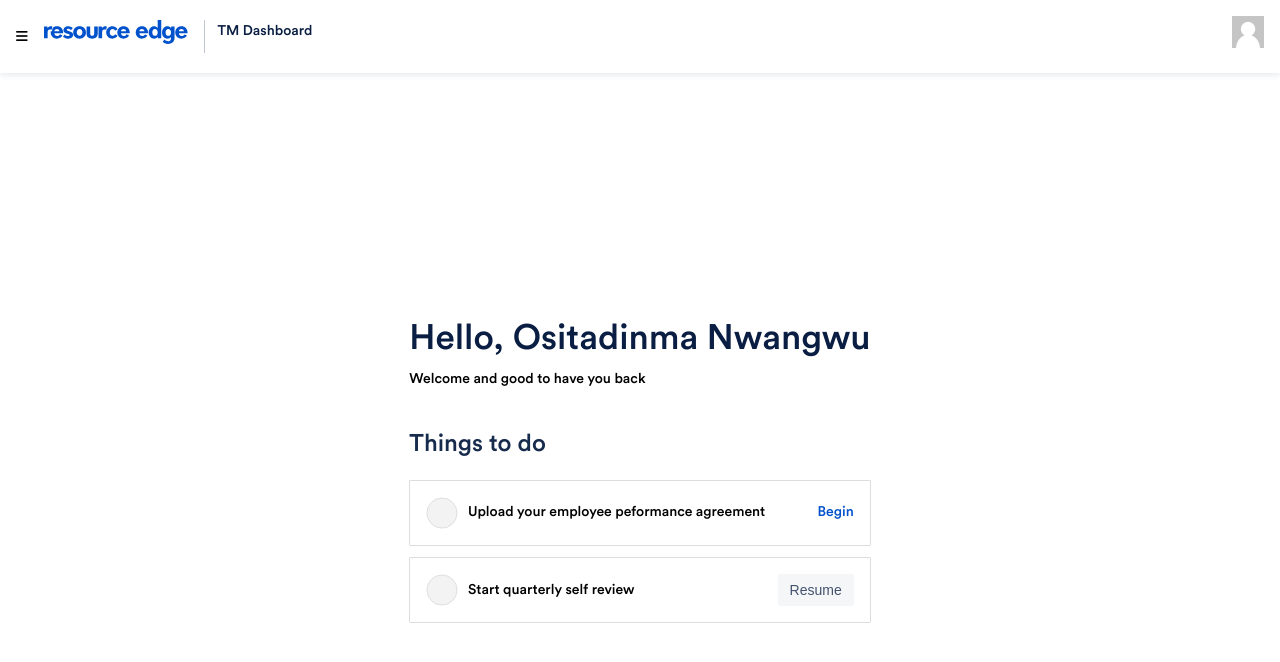
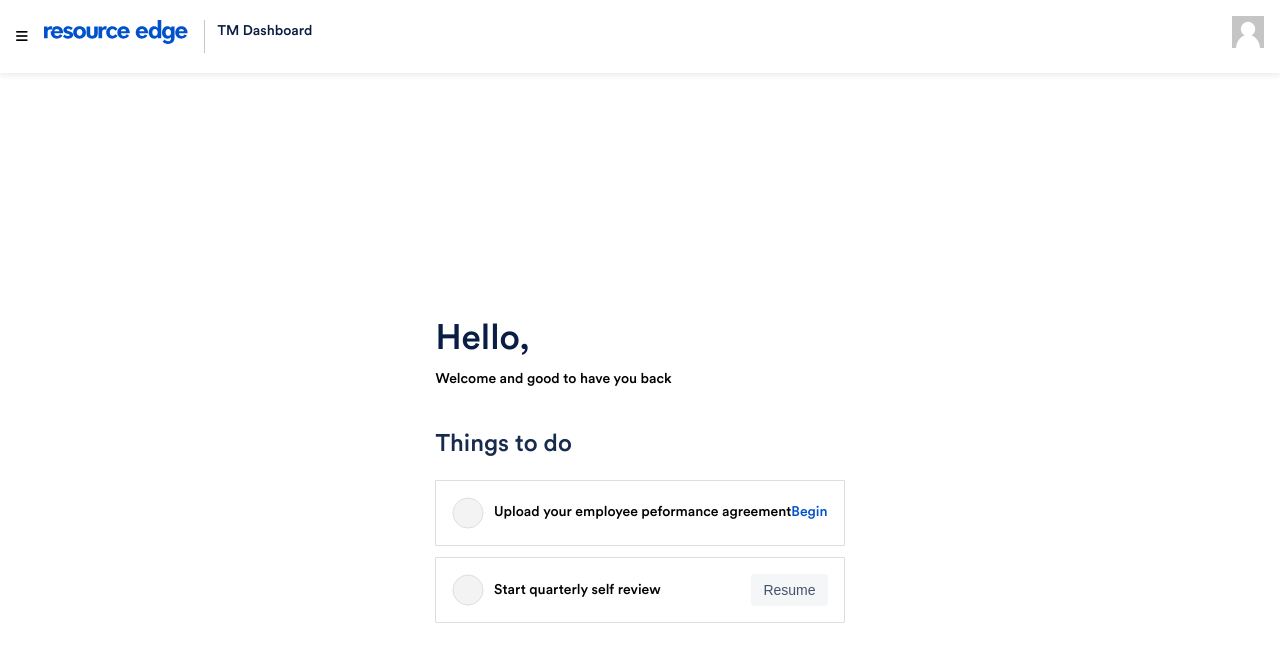
Before and after one commit to IsraelChidera/resourceedge, a React (Create React App) app: page /dashboard in a window 1280 px wide. Shown: the top 662 px of the page. Built offline with nearby package versions, Linux system fonts and the light colour scheme.

Commit message:
Feature: Font Add Ons

```diff
--- a/src/Components/Login.js
+++ b/src/Components/Login.js
@@ -44,21 +44,18 @@ const Login = () => {
                         <input
                             type="email"
                             placeholder="Enter email"
-                            // value={email}
+                            value={email}
                             onChange={(e)=>setEmail(e.target.value)}
                         />
                     </div>
 
                     <div>
-                        {/* <Link to="#"> */}
-                        {/* /passwordInput */}
                         <button
                             className="login_btn"
                             onClick={handleClick}
                         >
                             Login
                         </button>
-                        {/* </Link> */}
                     </div>
 
                     <p className="forgot_pass">
@@ -71,8 +68,6 @@ const Login = () => {
                 </form>
             </div>
 
-            {/* {itemArray.map(x => (<h1>x</h1>))} */}
-
             <img
                 src={authImg}
                 alt="Login background svg"
--- a/src/Pages/Dashboard.js
+++ b/src/Pages/Dashboard.js
@@ -9,6 +9,8 @@ import { Link } from 'react-router-dom';
 
 const Dashboard = () => {
     const [click, setClick] = useState(false);
+    const item = localStorage.getItem("email");
+    const userEmail = JSON.parse(item);
 
     const handleClick = () => {
         setClick(!click);
@@ -53,7 +55,7 @@ const Dashboard = () => {
                 <div className="dashboard_dropdown_container">
                     <div>
                         <h2>
-                            Ositadinma Nwangwu
+                            {userEmail}
                         </h2>
                         <p style={{fontSize: "14px"}}>
                             Profile
@@ -69,6 +71,7 @@ const Dashboard = () => {
                                 src={tm}
                                 alt="Employee icon"
                                 className="tm"
+                                style={{width: "auto"}}
                             />
                             <p>
                                 Employee
@@ -80,6 +83,7 @@ const Dashboard = () => {
                                 src={tm2}
                                 alt="Talent Manager icon"
                                 className="tm"
+                                style={{width: "auto"}}
                             />
                             <p>
                                 Talent Manager
@@ -99,7 +103,7 @@ const Dashboard = () => {
                 <div>
                     <div className="dashboard_content_header">
                         <h1>
-                            Hello, Ositadinma Nwangwu
+                            Hello, {userEmail}
                         </h1>
                         <p>
                             Welcome and good to have you back
```
Also changed, not shown: src/Components/PasswordInput.js (line endings or trailing spaces). Lines whose indentation alone changed are shown as unchanged.
